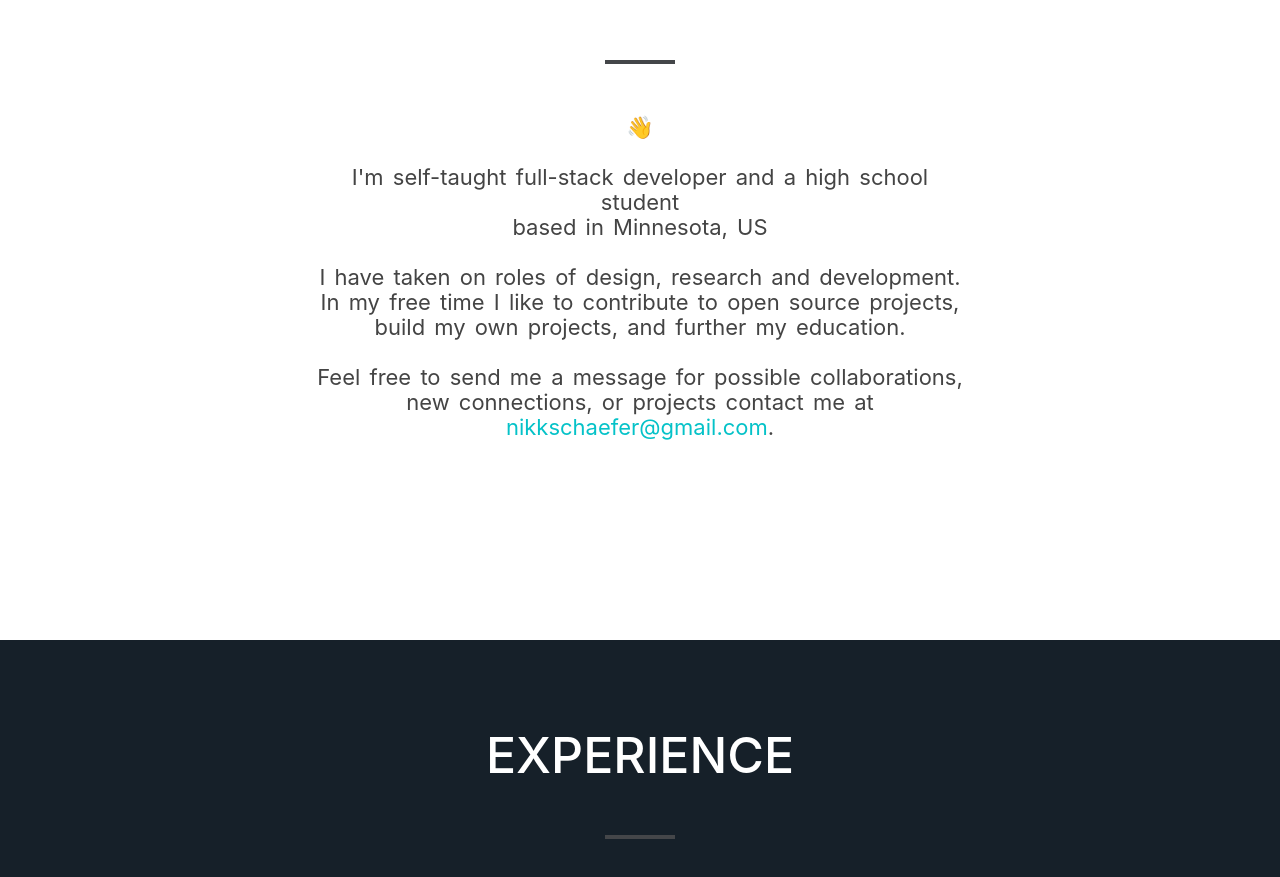
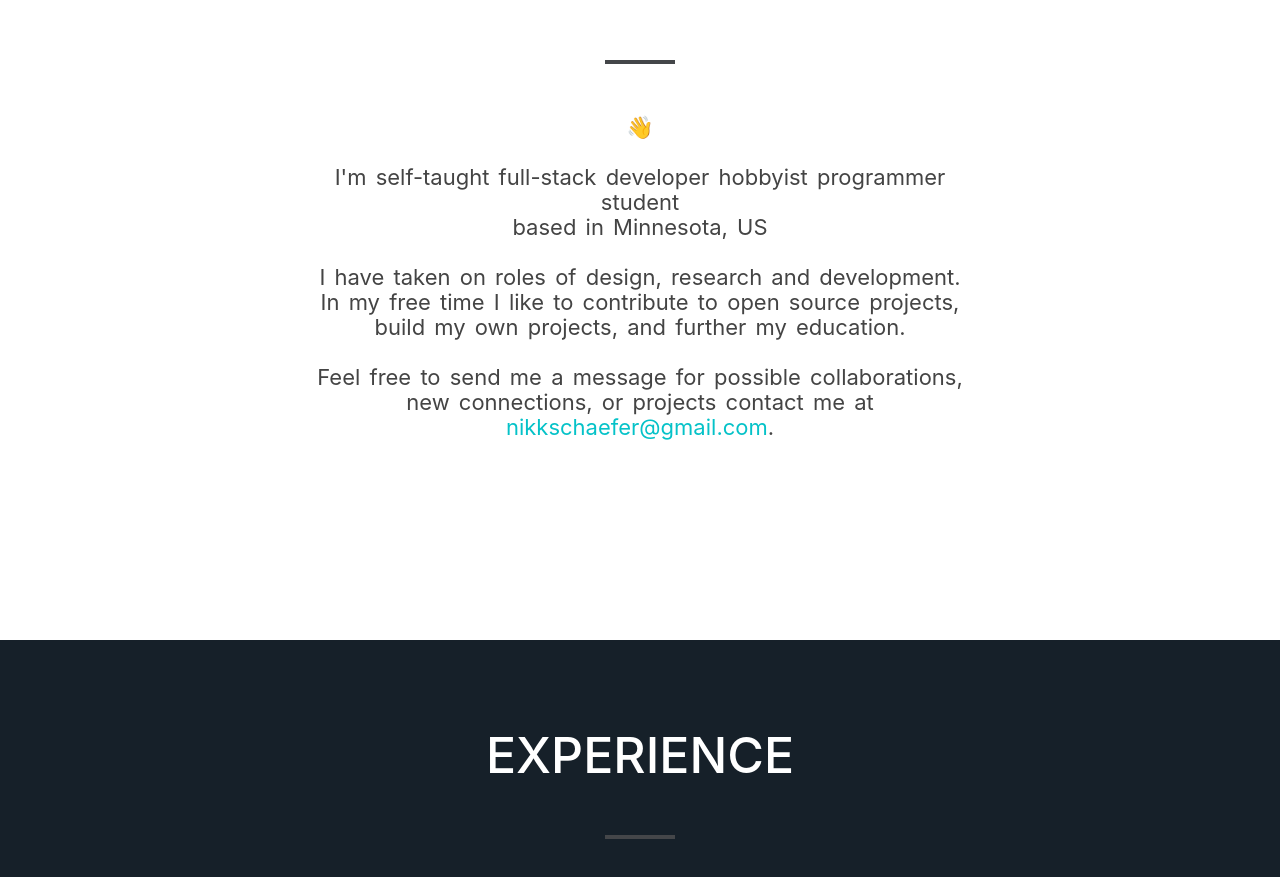
Before and after one commit to NikSchaefer/portfolio-v1, a React (Create React App) app: page / in a window 1280 px wide. Shown: the part 1035-1912 px from the top of the page. Built offline with nearby package versions, Linux system fonts and the light colour scheme.

Commit message:
content update

```diff
--- a/src/Sections/About.tsx
+++ b/src/Sections/About.tsx
@@ -7,7 +7,7 @@ const About = () => {
             <div className='about-div' id='about'>
                 <p className='about-text'>
                     <span role='img' aria-label='wave'>👋</span><br /><br />
-                    I'm self-taught full-stack developer and a high school student
+                    I'm self-taught full-stack developer hobbyist programmer student
                     <br />
                     based in Minnesota, US <br /><br />
                     I have taken on roles of design, research and development.<br />
```
